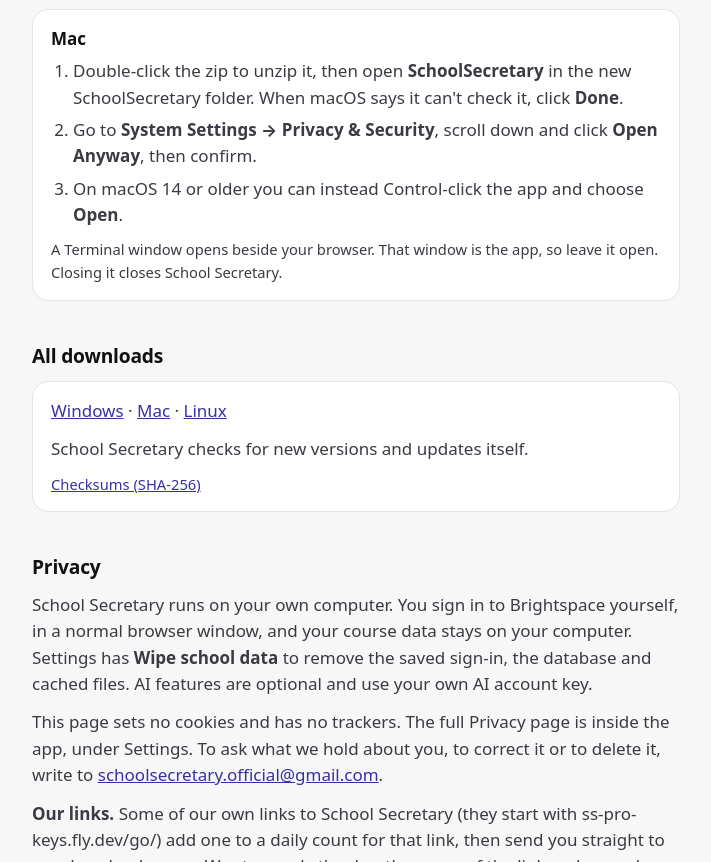
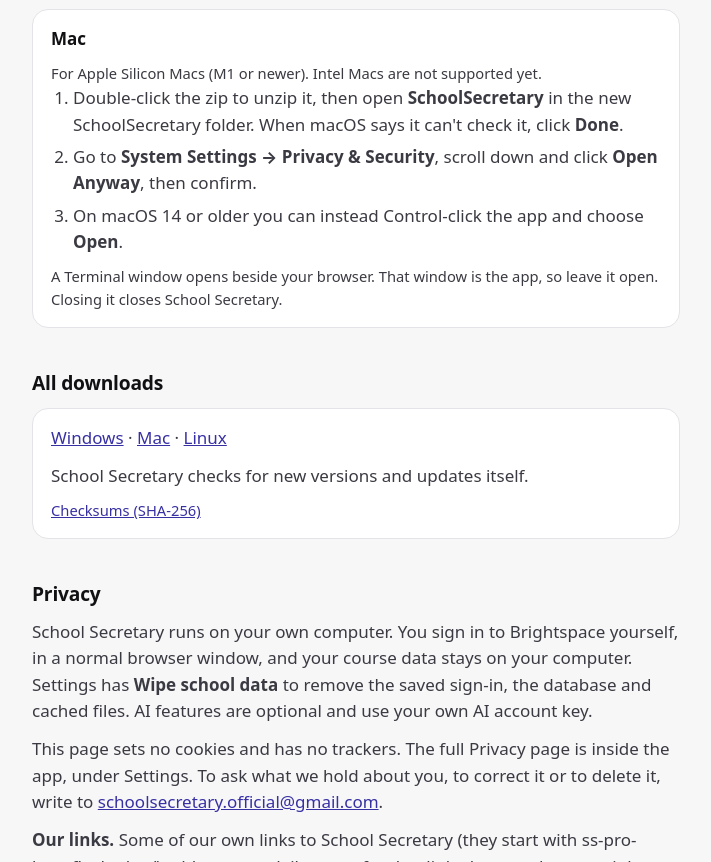
Before and after one commit to schoolsecretary/schoolsecretary.github.io, a plain HTML site: page index.html in a window 1280 px wide. Shown: the part 1135-1997 px from the top of the page, without its empty margins (284-995 px from the left). Drawn offline with Linux system fonts and the light colour scheme.

Commit message:
Mac: say it is for Apple Silicon; Intel Macs are not supported yet
Co-Authored-By: Claude Opus 5.5 <noreply@anthropic.com>

```diff
--- a/index.html
+++ b/index.html
@@ -78,6 +78,7 @@ footer { margin-top: 40px; font-size:.9rem; color:var(--ink-2); border-top:1px s
   </div>
   <div class="card" id="mac-steps">
     <strong>Mac</strong>
+    <p class="small">For Apple Silicon Macs (M1 or newer). Intel Macs are not supported yet.</p>
     <ol>
       <li>Double-click the zip to unzip it, then open <strong>SchoolSecretary</strong> in the new SchoolSecretary folder. When macOS says it can't check it, click <strong>Done</strong>.</li>
       <li>Go to <strong>System Settings → Privacy &amp; Security</strong>, scroll down and click <strong>Open Anyway</strong>, then confirm.</li>
```
